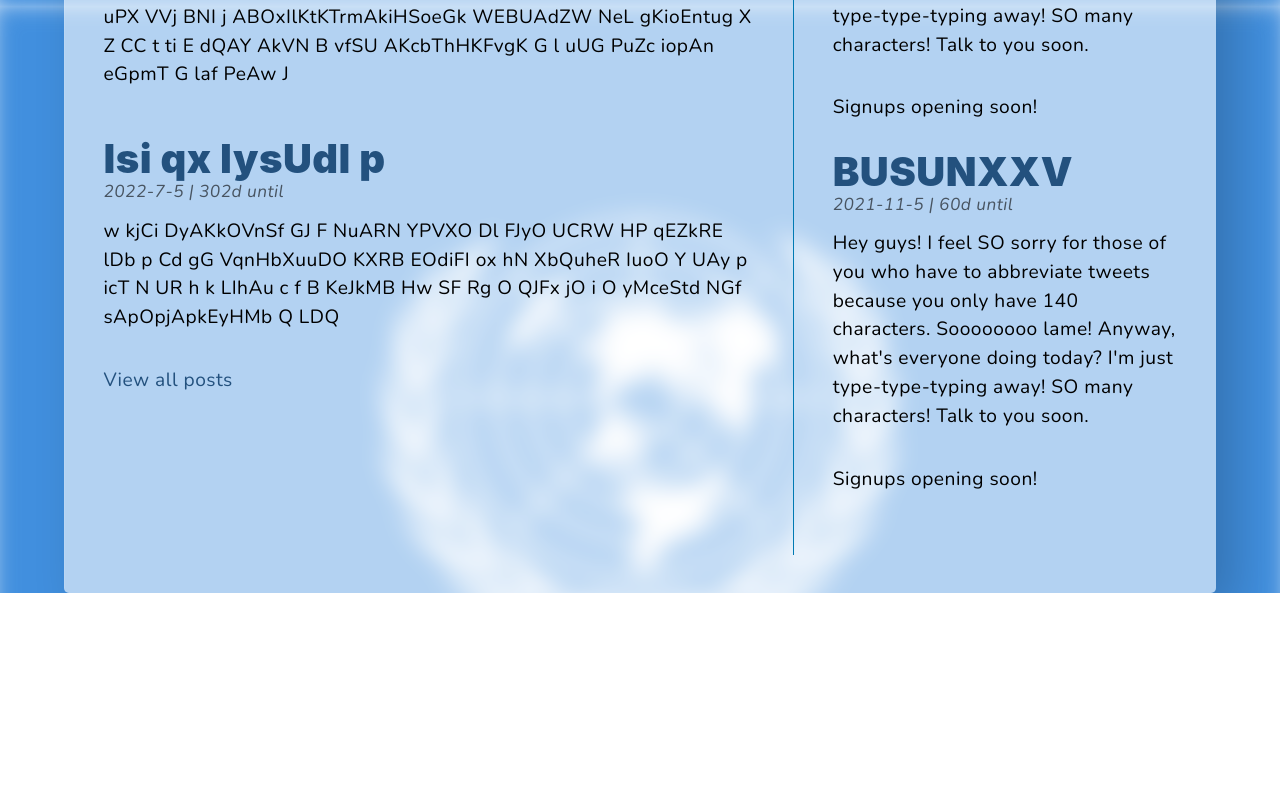
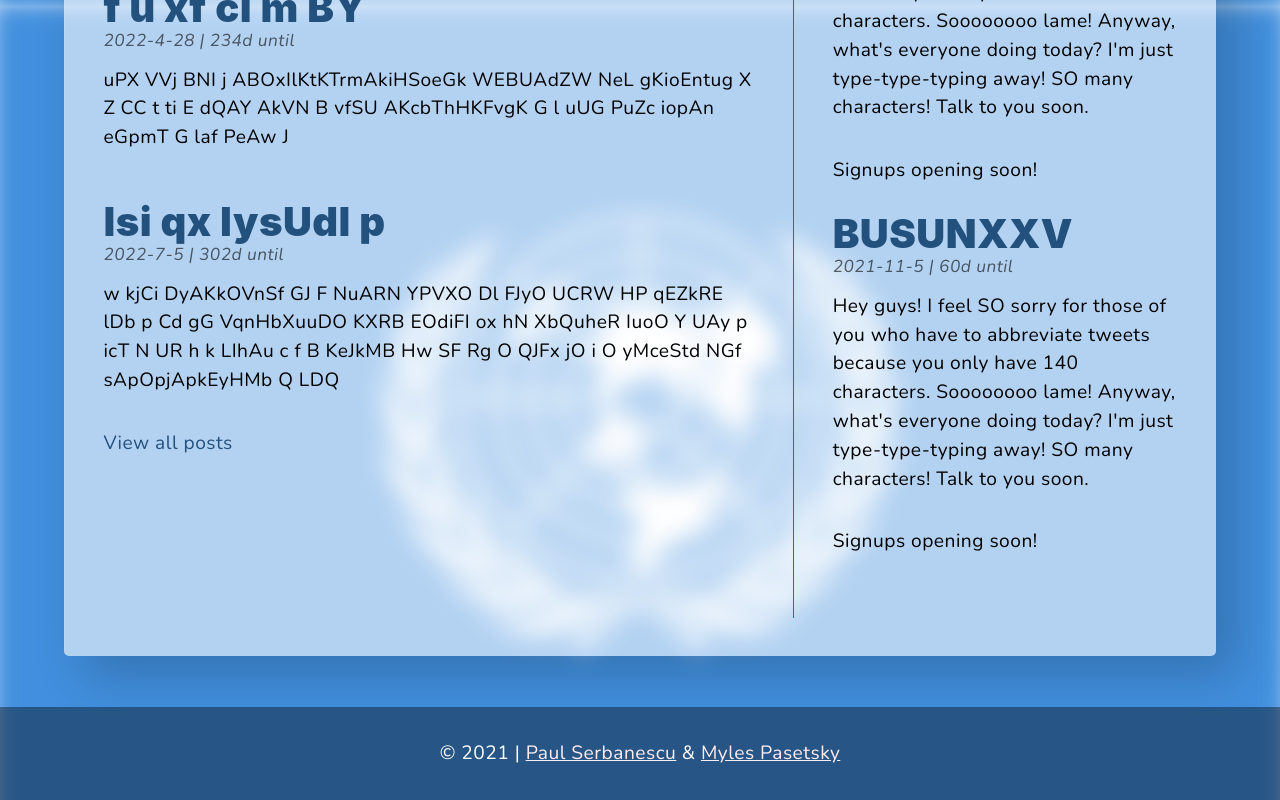
Before and after one commit to StuyMUN/stuymun, a Next.js app: page / in a window 1280 px wide. Shown: the part 847-1647 px from the top of the page. Before the commit the page ends 1440 px from the top, so only its background shows below. Built offline with nearby package versions, Linux system fonts and the light colour scheme; a web font is replaced by a local one.

Commit message:
Add footer to layout
Co-authored-by: Paul Serbanescu <pserb@users.noreply.github.com>

```diff
--- /dev/null
+++ b/src/components/Footer.js
@@ -0,0 +1,7 @@
+export default function Feet() {
+    let year = new Date().getFullYear();
+
+    return <footer className="text-center">
+        &copy; {year} | <a href="https://github.com/pserb" rel="noreferrer" target="_blank">Paul Serbanescu</a> & <a href="https://github.com/selym3" rel="noreferrer" target="_blank">Myles Pasetsky</a>
+    </footer>;
+}
--- a/src/components/Layout.js
+++ b/src/components/Layout.js
@@ -1,8 +1,9 @@
 import Head from "next/head";
 import Navbar from "./Navbar";
+import Feet from './Footer';
 
 export default function Layout({ children }) {
-    return <>
+    return <div className={'godamn-liberal-cucks'}>
         <Head>
             <meta charSet="UTF-8" />
             <meta httpEquiv="X-UA-Compatible" content="IE=edge" />
@@ -14,5 +15,7 @@ export default function Layout({ children }) {
         <Navbar />
 
         {children}
-    </>;
+
+        <Feet />
+    </div>;
 }
--- a/src/styles/globals.scss
+++ b/src/styles/globals.scss
@@ -22,11 +22,12 @@
 }
 
 .__page-navigator {
+    width: 40%;
+    margin: 0 auto;
     display: flex;
     flex-wrap: wrap;
     justify-content: space-evenly;
     div {
-        flex-basis: calc(100%/11);
         font-size: var(--page-navigator-size);
         width: calc(var(--page-navigator-size)*1.2);
         height: calc(var(--page-navigator-size)*1.2);
@@ -157,7 +158,8 @@ h3 {
 }
 .upcoming {
 	position: relative;
-	h2#upcoming-h2 {
+	h2#upcoming-h2,
+	#conference-h2 {
 		position: absolute;
 		font-size: 3em;
 		left: -10px;
@@ -190,13 +192,24 @@ h3 {
 		}
 		padding-top: 6rem;
 	}
+	#conference-h2 {
+		font-size: 2.5em;
+	}
 }
 @media (max-width: 575px) {
+	.countdown-title {
+		font-size: 2.5em !important;
+	}
 	.upcoming {
 		h2#upcoming-h2 {
-			top: 0;
-			left: -30px;
-			font-size: 3em;
+			top: 0 !important;
+			left: -30px !important;
+			font-size: 3em !important;
+		}
+		#conference-h2 {
+			top: -25px;
+			left: -20px;
+			font-size: 2.2em;
 		}
 		padding-top: 4rem;
 	}
@@ -238,6 +251,7 @@ body {
 	line-height: 1.5;
 	letter-spacing: 0.03rem;
 	color: black;
+	height: 100%;
 }
 html {
 	overflow-x: hidden;
@@ -246,6 +260,7 @@ html {
 	-moz-background-size: cover;
 	-o-background-size: cover;
 	background-size: cover;
+	height: 100%;
 }
 @media (max-width: 830px) {
 	html {
@@ -303,6 +318,7 @@ section {
 	border-left: 1px solid rgba(255, 255, 255, 0.1);
 	box-shadow: 20px 20px 50px rgba(0, 0, 0, 0.2);
 	border-radius: var(--bubble-radius);
+	margin-bottom: 4rem;
 	z-index: -1;
 }
 .text-center {
@@ -566,3 +582,30 @@ section {
 		font-size: 2.6rem;
 	}
 }
+footer {
+	a {
+		color: rgb(255, 236, 239);
+		text-decoration: underline;
+	}
+	background: rgba(0, 0, 0, 0.4);
+	color: white;
+	padding-block: 2rem;
+	position: absolute;
+	margin-top: 100px;
+	bottom: 0;
+	width: 100%;
+}
+@media (max-width: 500px) {
+	footer {
+		font-size: 16px;
+	}
+}
+.timer {
+	padding-top: 1.3em;
+	font-size: 30px;
+}
+.godamn-liberal-cucks {
+	min-height: 100vh;
+	padding-bottom: 10vh;
+	position: relative;
+}
```
